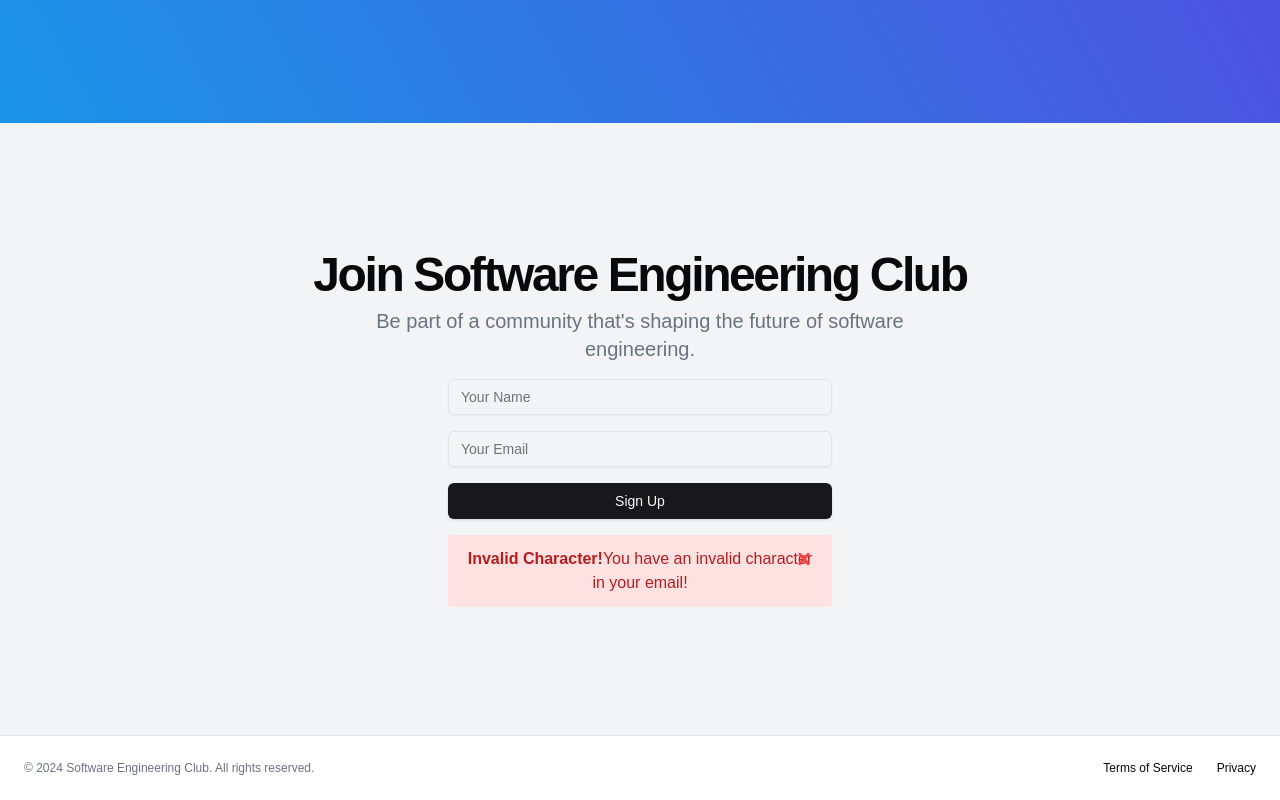
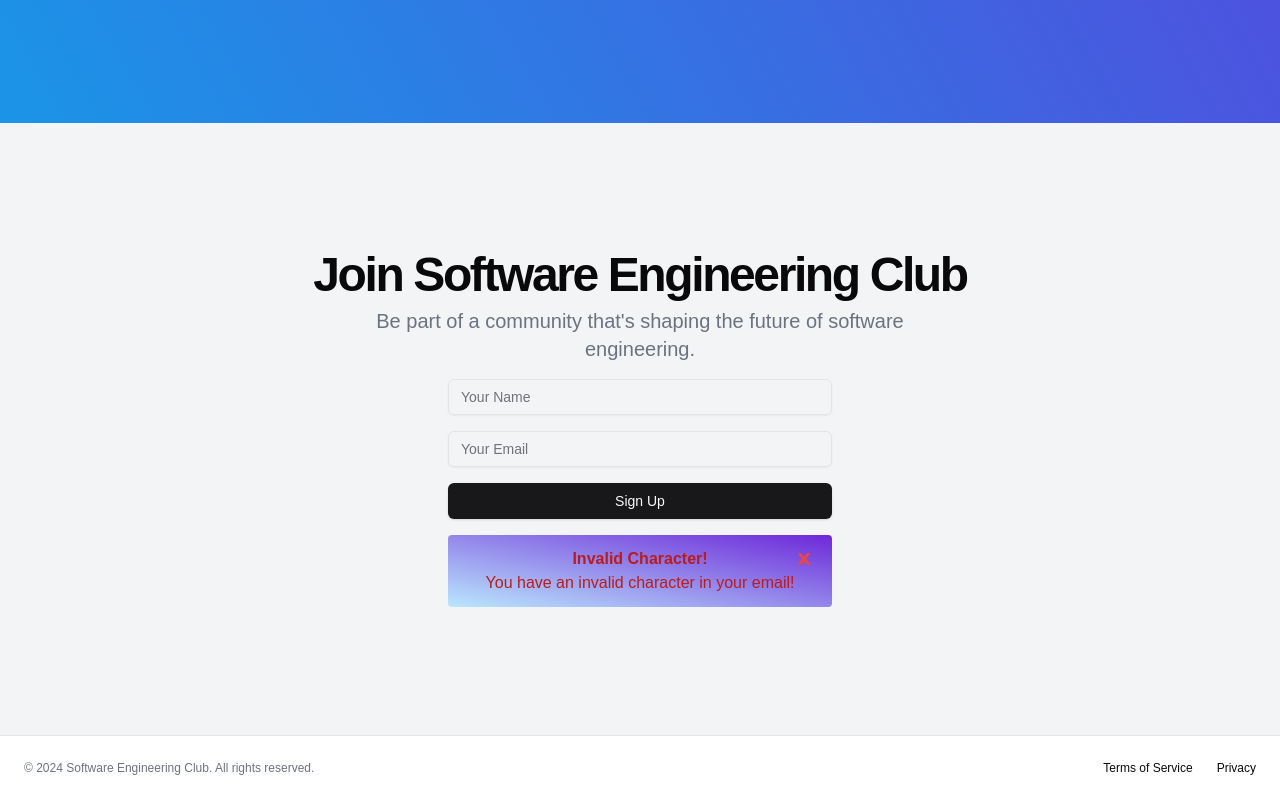
Before and after one commit to jackalotisme/se-club, a Next.js app: page / in a window 1280 px wide. Shown: the part 1649-2449 px from the top of the page. Built offline with nearby package versions, Linux system fonts and the light colour scheme.

Commit message:
added styling to the alert

```diff
--- a/components/errorWindow.jsx
+++ b/components/errorWindow.jsx
@@ -6,13 +6,16 @@ import { Input, stringify } from "postcss";
 const ErrorWindow = React.forwardRef(({ ErrorTitle, ErrorDescription }, ref) => {
     function DisableAlert(e) {
         let element = e.target.parentElement.parentElement;
+        if (element.role === "alert") {
+            element.display = "none";
+        }
         element.remove();
     }
     return (
         (
-            <div class=" align-items: center bg-red-100 border-red-400 border-radius: 15px text-red-700 px-4 py-3 rounded relative" role="alert">
+            <div class="flex flex-col bg-gradient-to-tr from-sky-200 to-violet-700 border-radius: 15px text-red-700 px-4 py-3 rounded relative" role="alert">
                 <strong class="font-bold">{ErrorTitle}</strong>
-                <span class="block sm:inline">{ErrorDescription}</span>
+                <span class="block:inline">{ErrorDescription}</span>
                 <span class="absolute top-0 bottom-0 right-0 px-4 py-3">
                     <svg class="fill-current h-6 w-6 text-red-500" role="button" onClick={DisableAlert} viewBox="0 0 20 20"><title>Close</title><path d="M14.348 14.849a1.2 1.2 0 0 1-1.697 0L10 11.819l-2.651 3.029a1.2 1.2 0 1 1-1.697-1.697l2.758-3.15-2.759-3.152a1.2 1.2 0 1 1 1.697-1.697L10 8.183l2.651-3.031a1.2 1.2 0 1 1 1.697 1.697l-2.758 3.152 2.758 3.15a1.2 1.2 0 0 1 0 1.698z" /></svg>
                 </span>
```
